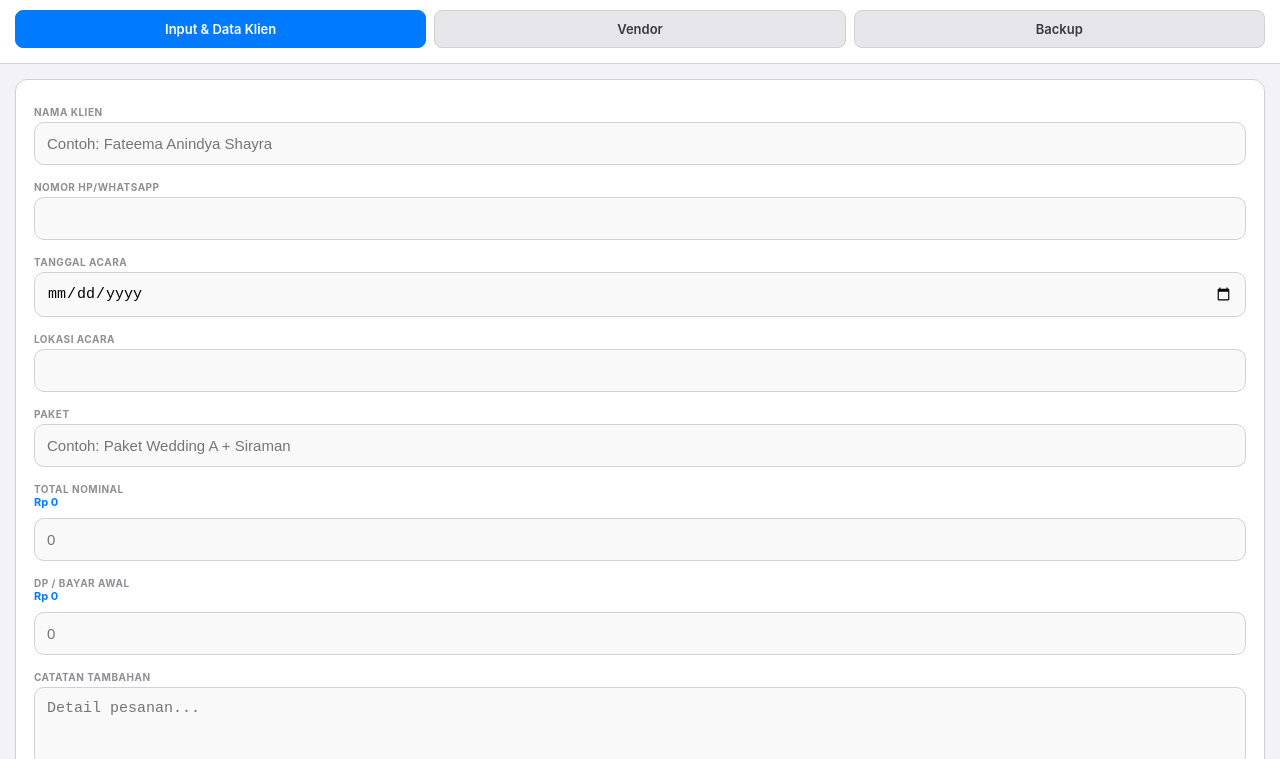
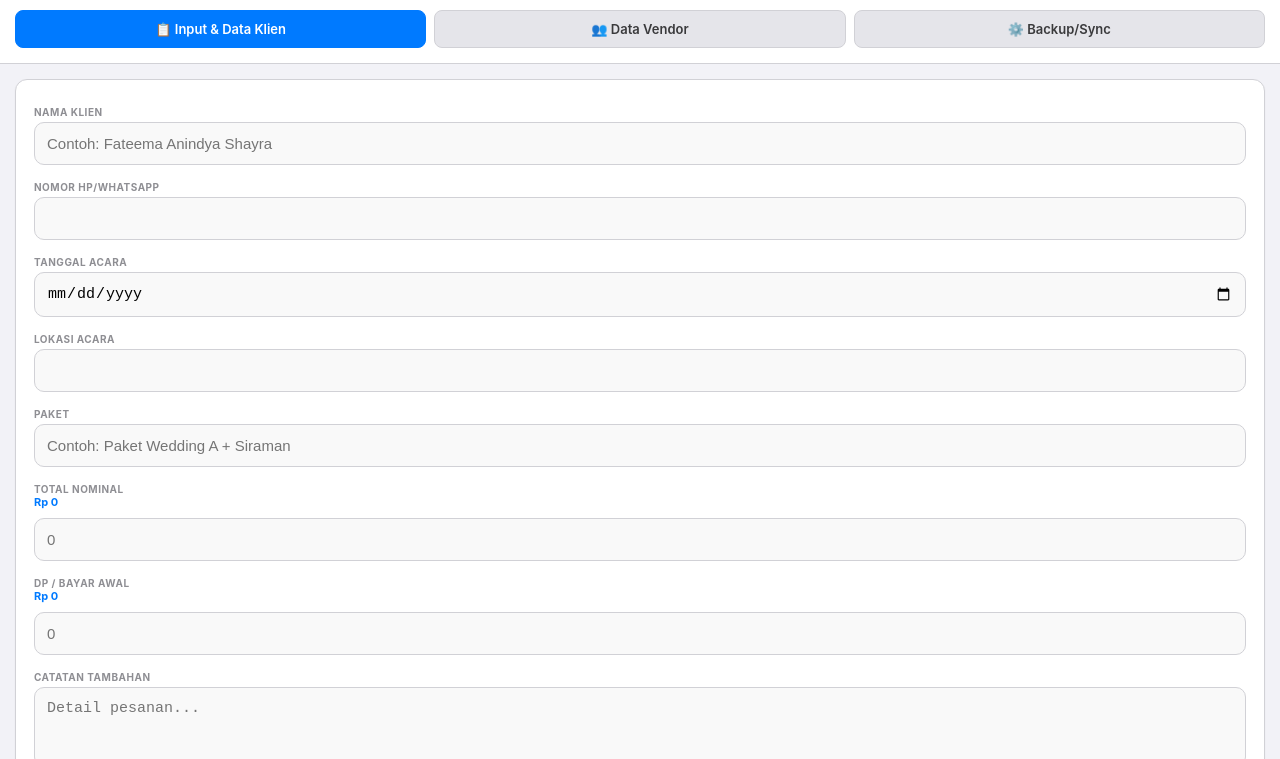
Before and after one commit to DeRyu2020/Nurfitri_master_client, a plain HTML site: page index.html in a window 1280 px wide. Shown: the part 41-800 px from the top of the page. Drawn offline with Linux system fonts and the light colour scheme.

Commit message:
Perbaikan tombol tab utama

```diff
--- a/index.html
+++ b/index.html
@@ -71,9 +71,9 @@
 <div class="top-nav">
     <span class="brand-title">Nurfitri Makeup Pro</span>
     <div class="nav-container">
-        <div id="tab1" class="nav-btn active" onclick="showSection('inputKlien')">Input & Data Klien</div>
-        <div id="tab3" class="nav-btn" onclick="showSection('inputVendor')">Vendor</div>
-        <div id="tab4" class="nav-btn" onclick="showSection('backup')">Backup</div>
+        <div id="tab1" class="nav-btn active" onclick="showSection('inputKlien')">📋 Input & Data Klien</div>
+        <div id="tab3" class="nav-btn" onclick="showSection('inputVendor')">👥 Data Vendor</div>
+        <div id="tab4" class="nav-btn" onclick="showSection('backup')">⚙️ Backup/Sync</div>
     </div>
 </div>
 
```
